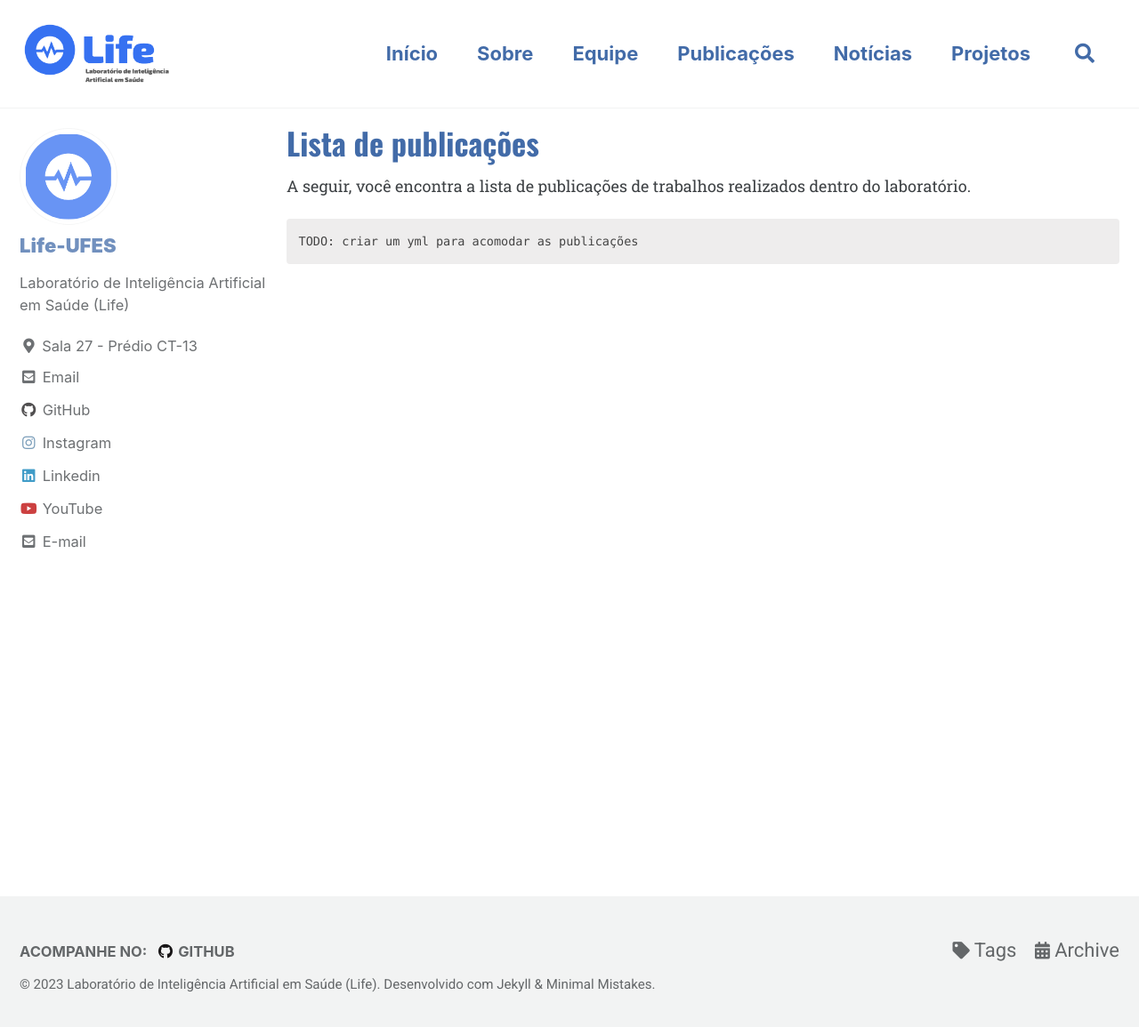
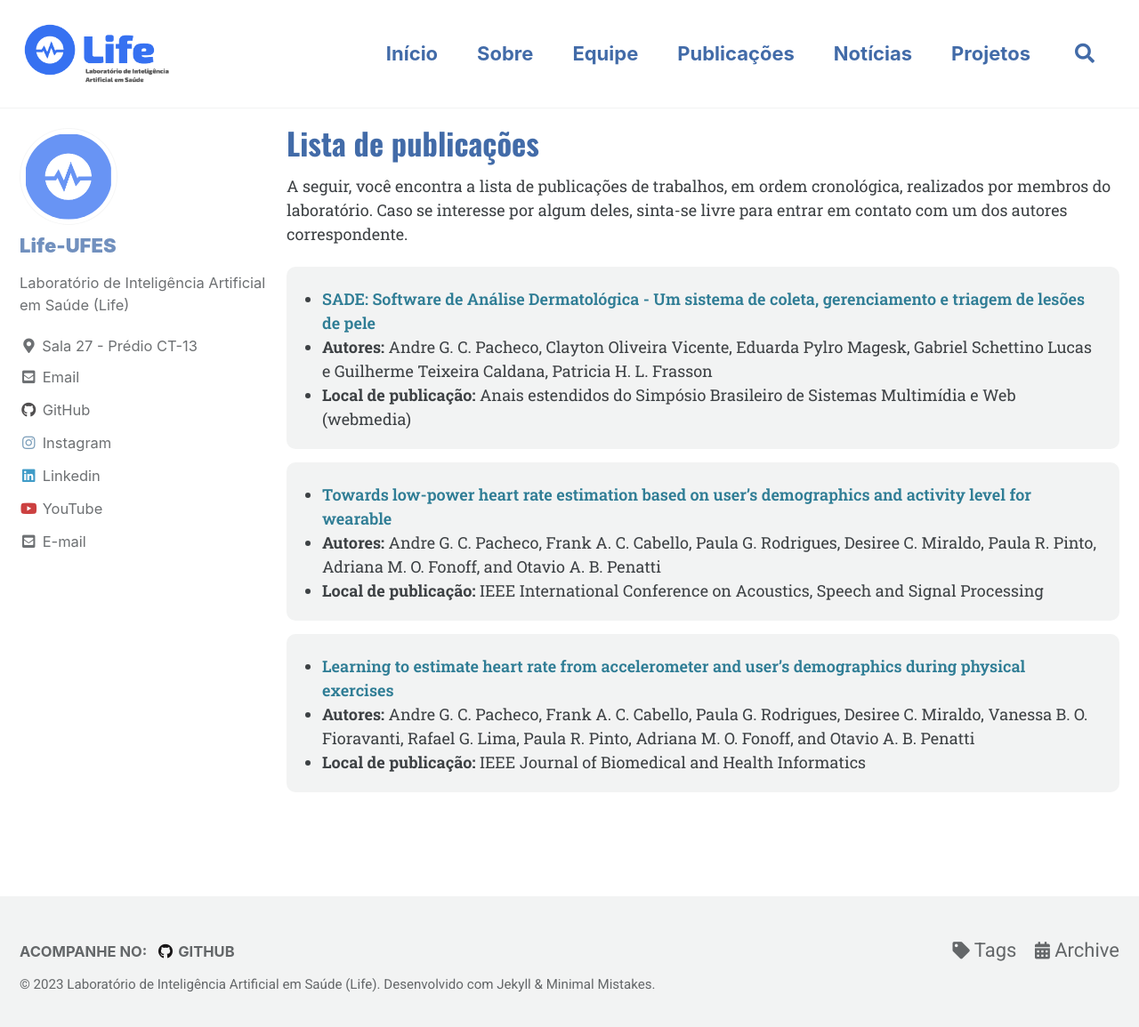
Before and after one commit to life-ufes/site, a Jekyll site: the page built from _pages/publicacoes.md, in a window 1280 px wide and 1163 px high. Shown: the top 1155 px of the window at 89% size. Built offline with Jekyll 4.4.1, drawn with Linux system fonts in a browser that asks for light colours; cached includes are drawn as plain includes.

Commit message:
incluindo mais membros e pagina de publicações

````diff
--- a/_data/members.yml
+++ b/_data/members.yml
@@ -8,6 +8,11 @@ researchers:
   - name: "Filipe Wall Mutz"
     photo: "filipe_mutz.png"
     site: "http://www.fmtz.com.br/"
+    desc: "Professor do Departamento de Informática (DI) da UFES"
+
+  - name: "Luis Antonio de Souza Júnior"
+    photo: "luis_souza.png"
+    site: "#"
     desc: "Professor do Departamento de Informática (DI) da UFES"
 
 students:
--- /dev/null
+++ b/_data/papers.yml
@@ -0,0 +1,25 @@
+# - title:
+#   authors:
+#   link:
+#   place:
+#   code:
+#   page:
+#   presentation:
+
+papers:
+  - title: "SADE: Software de Análise Dermatológica - Um sistema de coleta, gerenciamento e triagem de lesões de pele"
+    authors: "Andre G. C. Pacheco, Clayton Oliveira Vicente, Eduarda Pylro Magesk, Gabriel Schettino Lucas e Guilherme Teixeira Caldana, Patricia H. L. Frasson"
+    link: "https://sol.sbc.org.br/index.php/webmedia_estendido/article/view/25686"
+    place: "Anais estendidos do Simpósio Brasileiro de Sistemas Multimídia e Web (webmedia)"
+
+  - title: "Towards low-power heart rate estimation based on user’s demographics and activity level for wearable"
+    authors: "Andre G. C. Pacheco, Frank A. C. Cabello, Paula G. Rodrigues, Desiree C. Miraldo, Paula R. Pinto, Adriana M. O. Fonoff, and Otavio A. B. Penatti"
+    link: "https://ieeexplore.ieee.org/document/10095339"
+    place: "IEEE International Conference on Acoustics, Speech and Signal Processing"
+
+  - title: "Learning to estimate heart rate from accelerometer and user’s demographics during physical exercises"
+    authors: "Andre G. C. Pacheco, Frank A. C. Cabello, Paula G. Rodrigues, Desiree C. Miraldo, Vanessa B. O. Fioravanti, Rafael G. Lima, Paula R. Pinto, Adriana M. O. Fonoff, and Otavio A. B. Penatti"
+    link: "https://ieeexplore.ieee.org/document/10057982"
+    place: "IEEE Journal of Biomedical and Health Informatics"
+    code:
+    presentation:
--- /dev/null
+++ b/_includes/papers.html
@@ -0,0 +1,39 @@
+{%- for paper in site.data.papers.papers -%}
+<div class="paper-container">
+  <div class="member-info">
+    <ul>
+      <li>
+        <a href="{{%paper.link%}}" target="_blank"> {{%paper.title%}} </a>
+      </li>
+
+      <li><b> Autores: </b> {{%paper.authors%}}</li>
+
+      <li><b> Local de publicação: </b> {{%paper.place%}}</li>
+
+      {% if paper.code %}
+      <li>
+        <b> Código: </b>
+        <a href="{{%paper.code%}}" target="_blank"> {{%paper.code%}} </a>
+      </li>
+      {% endif %} {% if paper.page %}
+      <li>
+        <b> Página: </b>
+        <a href="{{%paper.page%}}" target="_blank"> {{%paper.page%}} </a>
+      </li>
+      {% endif %} {% if paper.presentation %}
+      <li>
+        <b> Apresentação: </b>
+        <a href="{{%paper.presentation%}}" target="_blank"> Link </a>
+      </li>
+      {% endif %} {% if paper.data %}
+      <li>
+        <b> Dados adicionais: </b>
+        <a href="{{%paper.data%}}" target="_blank"> Link </a>
+      </li>
+      {% endif %} {% if paper.award %}
+      <li><b> Premiação: </b> {{%paper.award%}}</li>
+      {% endif %}
+    </ul>
+  </div>
+</div>
+{% endfor %}
--- a/_pages/publicacoes.md
+++ b/_pages/publicacoes.md
@@ -6,8 +6,7 @@ classes: wide
 author_profile: true
 ---
 
-A seguir, você encontra a lista de publicações de trabalhos realizados dentro do laboratório.
+A seguir, você encontra a lista de publicações de trabalhos, em ordem cronológica, realizados por membros do laboratório. Caso se interesse por algum deles, sinta-se livre para entrar em contato com um dos autores correspondente.
 
-```
-TODO: criar um yml para acomodar as publicações
-```
+
+{% include papers.html %}
--- a/_sass/minimal-mistakes/_page.scss
+++ b/_sass/minimal-mistakes/_page.scss
@@ -630,3 +630,13 @@ body {
   text-decoration: none;
   font-weight: 550;
 }
+
+.paper-container {
+  display: flex;
+  align-items: top;
+  gap: 10px;
+  padding: 25px;
+  background-color: #f2f3f3;
+  border-radius: 10px;
+  margin-bottom: 15px;
+}
````
Also changed, not shown: assets/imgs/equipe/professores/andre_pacheco.png, assets/imgs/equipe/professores/luis_souza.png (added).
